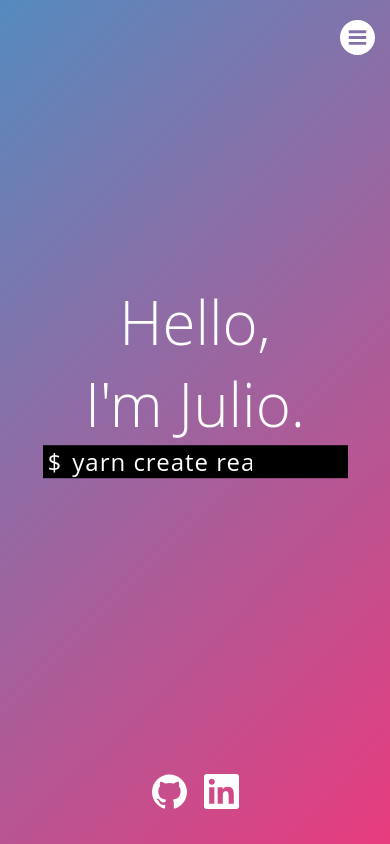
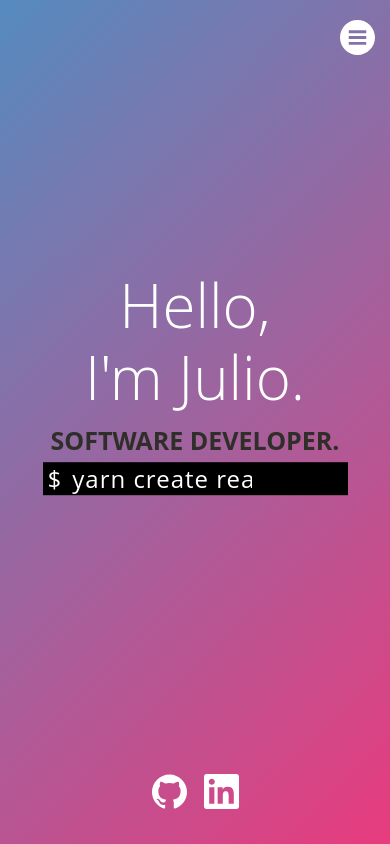
Before and after one commit to jhenriquez/jhenriquez.github.io, a React (Create React App) app: page / in a window 390 px wide. Built offline with nearby package versions, Linux system fonts and the light colour scheme.

Commit message:
Home: Adds third line with enhanced animations

```diff
--- a/src/views/Home/Home.css
+++ b/src/views/Home/Home.css
@@ -13,13 +13,62 @@
   margin: 0;
 }
 
+.home h1.iam {
+  position: relative;
+  top: -30px;
+}
+
+.home h2 {
+  color: #2F2E29;
+  max-width: 525px;
+  font-weight: bold;
+  font-size: 42px;
+  text-transform: uppercase;
+  margin: 0;
+  transform: translate(0, -15px);
+}
+
+.view-enter, .view-appear h1.hello {
+  transform: translate(0, -45px);
+}
+
+.view-enter-active, .view-appear-active h1.hello {
+  transform: translate(0, 0);
+  transition: transform 2s;
+}
+
+.view-enter, .view-appear h1.iam {
+  transform: translate(-45px, 0);
+}
+
+.view-enter-active, .view-appear-active h1.iam {
+  transform: translate(0, 0);
+  transition: transform 2s;
+}
+
+.view-enter, .view-appear .typewriter {
+  transform: translate(0, 45px);
+}
+
+.view-enter-active, .view-appear-active .typewriter {
+  transform: translate(0, 0);
+  transition: transform 2s;
+}
+
 @media (min-width: 320px) and (max-width: 823px) {
   .home h1 {
-    color: #FFF;
-    font-weight: 300;
     font-size: 60px;
-    text-transform: capitalize;
     max-width: 85%;
+  }
+
+  .home h1.iam {
+    position: relative;
+    top: -10px;
+  }
+
+  .home h2 {
+    font-size: 25px;
+    transform: translate(0, -5px);
   }
 }
 
--- a/src/views/Home/index.tsx
+++ b/src/views/Home/index.tsx
@@ -28,8 +28,9 @@ const Welcome: React.FC = () => {
 
   return (
     <section className="home">
-      <h1>Hello,</h1>
-      <h1>I'm Julio.</h1>
+      <h1 className="hello">Hello,</h1>
+      <h1 className="iam">I'm Julio.</h1>
+      <h2>Software Developer.</h2>
       <Typewriter text={commands[currentCommand]} />
     </section>
   );
```
